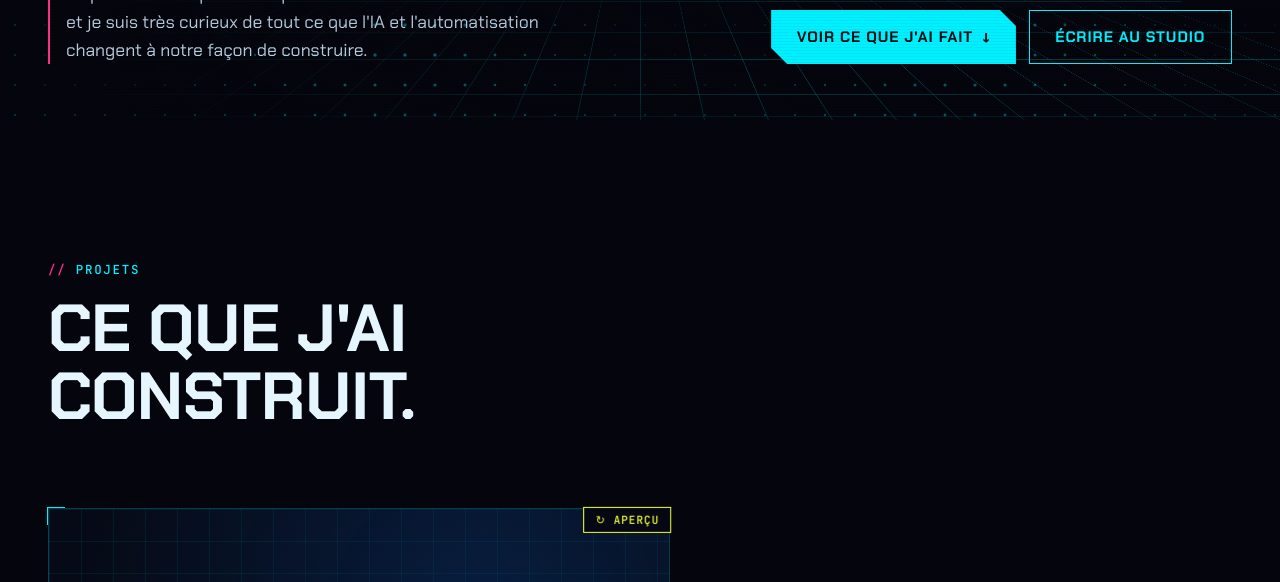
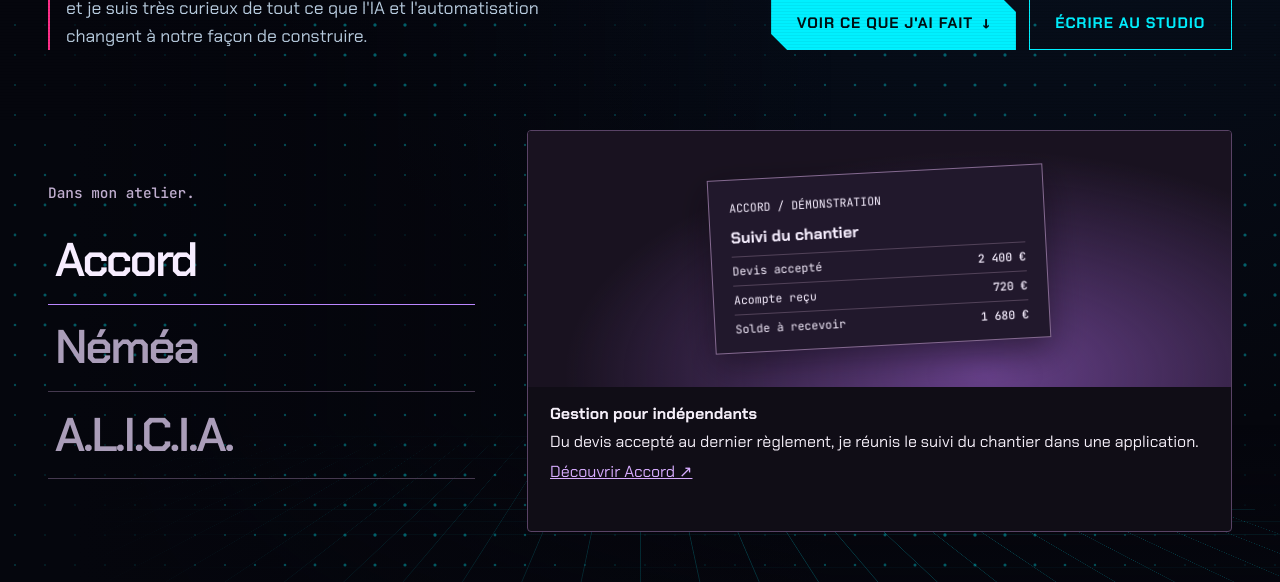
Before and after one commit to almaniaque/portfolio, an Angular app in the folder frontend/: page / in a window 1280 px wide. Shown: the part 680-1262 px from the top of the page. Built offline with nearby package versions, Linux system fonts and the light colour scheme.

Commit message:
Présenter les projets NeoForge dans une galerie interactive

```diff
--- a/frontend/src/app/page/main-page/main-page.css
+++ b/frontend/src/app/page/main-page/main-page.css
@@ -1,2 +1,23 @@
 :host { display: block; background: var(--bg); color: var(--ink); overflow: clip; }
 :host * { box-sizing: border-box; }
+
+.showcase { display:grid; grid-template-columns:minmax(12rem,1fr) minmax(0,1.65fr); gap:clamp(1rem,4vw,4rem); margin:3rem 0 1rem; text-align:left; align-items:center; }
+.selector h2 { font:500 .9rem var(--mono); color:#c0aecf; margin:0 0 1rem; }
+.selector button { display:block; width:100%; padding:.35em .15em; text-align:left; font-family:inherit; font-size:clamp(1.5rem,3.7vw,3.4rem); line-height:1.12; font-weight:600; letter-spacing:-.05em; color:#aa9db9; background:transparent; border:0; border-bottom:1px solid #45394f; cursor:pointer; }
+.selector button[aria-pressed=true] { color:#f7edff; border-color:#ba86ff; }
+.selector button:focus-visible,.caption a:focus-visible { outline:2px solid #e3caff; outline-offset:3px; }
+.stage { background:#100d16; border:1px solid #594366; overflow:hidden; border-radius:4px; }
+.scene { animation:studio-reveal .36s ease-out; }
+.art { height:clamp(12rem,20vw,18rem); display:grid; place-items:center; overflow:hidden; background:radial-gradient(ellipse at 65% 95%,#67408a,transparent 65%),#191220; }
+.ledger { width:min(80%,21rem); padding:1em 1.25em; background:#21182c; border:1px solid #846990; box-shadow:0 12px 32px #09050c80; transform:rotate(-3deg); color:#f7efff; }
+.ledger small,.ledger span { font:.72rem var(--mono); }
+.ledger strong,.ledger span { display:block; margin-top:.65em; }
+.ledger span { display:flex; justify-content:space-between; padding-top:.5em; border-top:1px solid #524259; }
+.planet { width:78%; aspect-ratio:1; align-self:start; margin-top:12%; border-radius:50%; background:radial-gradient(ellipse at 68% 18%,#a08ba6,transparent 22%),repeating-radial-gradient(ellipse at 30% 90%,#463951 0 2%,#62526c 3%,#34283e 6%); box-shadow:inset -3em -5em 5em #090610,0 -3px 16px #dcabff; }
+.signal-core { border:1px solid #aa85d8; border-radius:24%; padding:.12em .45em; font:500 5rem var(--mono); color:#f6eaff; box-shadow:0 0 0 14px #ab78ff14,0 0 0 36px #ab78ff0c; }
+.signal-core span,.caption a { color:#d7acff; }
+.caption { padding:1rem 1.4rem; color:#f5eff9; min-height:9rem; }
+.caption p { margin:.4em 0; line-height:1.5; }
+@keyframes studio-reveal { from { opacity:.4; transform:translateY(5px); } }
+@media(max-width:700px){ .showcase { grid-template-columns:1fr; } .selector button { width:auto; display:inline-block; margin-right:.55rem; font-size:1.2rem; padding:.6em .15em; } }
+@media(prefers-reduced-motion:reduce){ .scene { animation:none; } }
--- a/frontend/src/app/page/main-page/main-page.html
+++ b/frontend/src/app/page/main-page/main-page.html
@@ -20,7 +20,27 @@
           <a class="btn" href="#contact">Écrire au studio</a>
         </div>
       </div>
-    </div>
+      <section class="showcase" aria-label="Dans mon atelier">
+        <div class="selector"><h2>Dans mon atelier.</h2>
+          @for (project of gallery; track project.key) {
+            <button type="button" [attr.aria-pressed]="active().key === project.key" aria-controls="project-stage" (click)="active.set(project)">{{ project.name }}</button>
+          }
+        </div>
+        <div id="project-stage" class="stage" aria-live="polite">
+          @for (project of [active()]; track project.key) {
+            <div class="scene"><div class="art" aria-hidden="true">
+              @switch (project.key) {
+                @case ('accord') { <div class="ledger"><small>ACCORD / DÉMONSTRATION</small><strong>Suivi du chantier</strong><span>Devis accepté <b>2 400 €</b></span><span>Acompte reçu <b>720 €</b></span><span>Solde à recevoir <b>1 680 €</b></span></div> }
+                @case ('nemea') { <div class="planet"></div> }
+                @default { <div class="signal-core">A<span>.</span></div> }
+              }
+            </div><div class="caption"><strong>{{ project.kind }}</strong><p>{{ project.summary }}</p>
+              @if (project.key === 'accord') { <a href="https://accord-neoforge.fr/">Découvrir Accord ↗</a> }
+            </div></div>
+          }
+        </div>
+      </section>
+        </div>
   </section>
 
   <!-- PROJETS -->
--- a/frontend/src/app/page/main-page/main-page.ts
+++ b/frontend/src/app/page/main-page/main-page.ts
@@ -13,6 +13,12 @@ import { Reveal } from '../../ui/motion/motion';
   styleUrl: './main-page.css',
 })
 export class MainPage {
+  readonly gallery = [
+    { key: 'accord', name: 'Accord', kind: 'Gestion pour indépendants', summary: 'Du devis accepté au dernier règlement, je réunis le suivi du chantier dans une application.' },
+    { key: 'nemea', name: 'Néméa', kind: 'Monde procédural', summary: 'Avec Unreal Engine, je construis un monde sphérique dont le relief se découvre depuis l’orbite.' },
+    { key: 'alicia', name: 'A.L.I.C.I.A.', kind: 'Assistant local', summary: 'Je développe un assistant qui applique des règles explicites et travaille directement sur ma machine.' },
+  ];
+  readonly active = signal(this.gallery[0]);
   readonly flipped = signal<Record<string, boolean>>({});
   toggle(key: string): void { this.flipped.update(f => ({ ...f, [key]: !f[key] })); }
 
```
